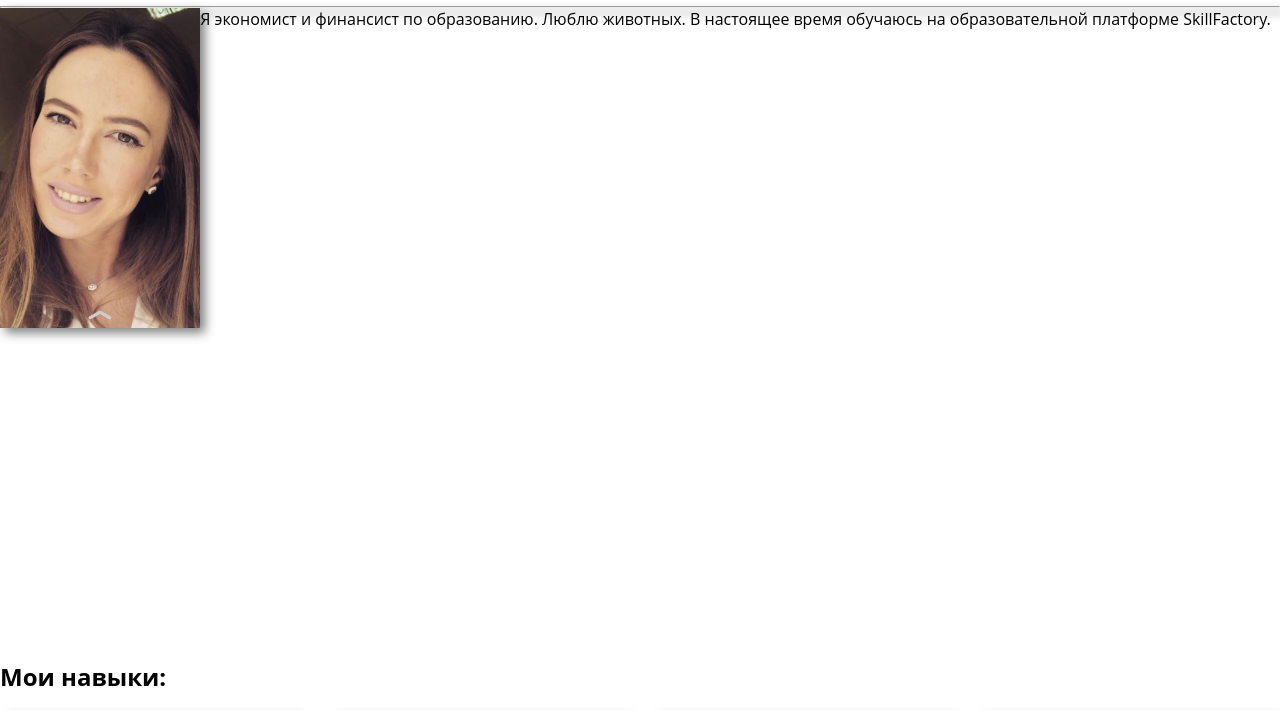
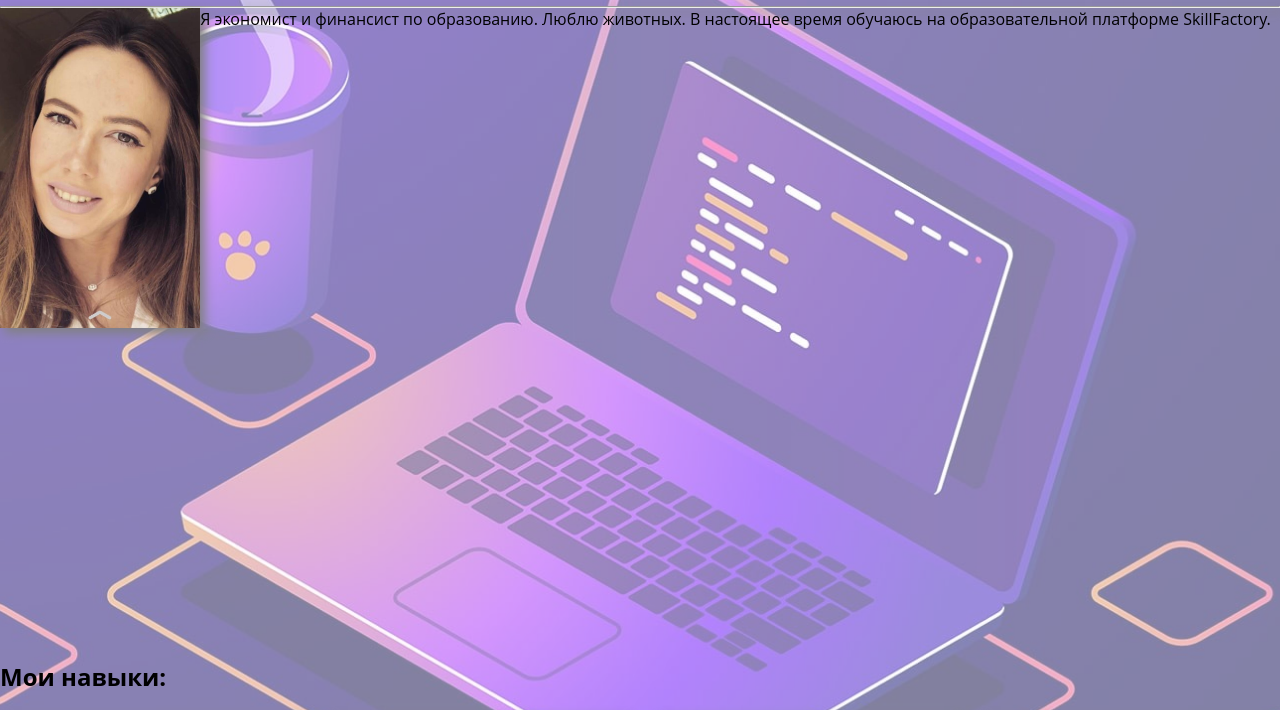
Before and after one commit to OlgaLoa/OlgaLoa.github.io, a plain HTML site: page index.html in a window 1280 px wide. Shown: the part 226-936 px from the top of the page. Drawn offline with Linux system fonts and the light colour scheme.

Commit message:
Update style.css

```diff
--- a/style.css
+++ b/style.css
@@ -59,8 +59,9 @@ body {
     grid-template-columns: 100%; ; /*ширина контента на всю страницу*/
     grid-template-rows: calc(100vh - 80px) ; /*высота контента на всю страницу*/
 }
-.back_color:before {
+.back_color::before {
 /* фоновое изображения */
+    content: "";
     background-image: url('back.jpeg');
     background-size: cover; /* растяжка по содержимому */
 
```
